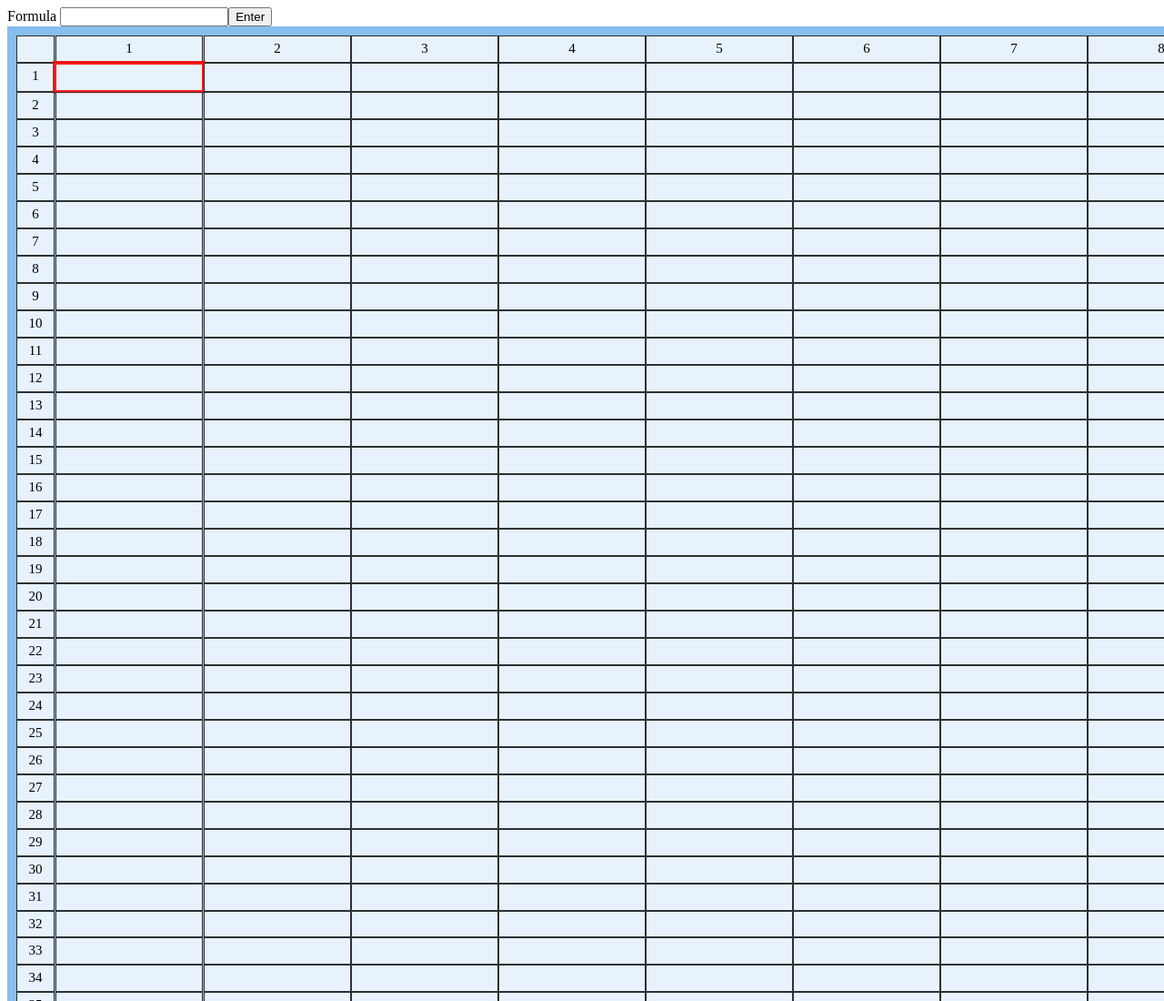
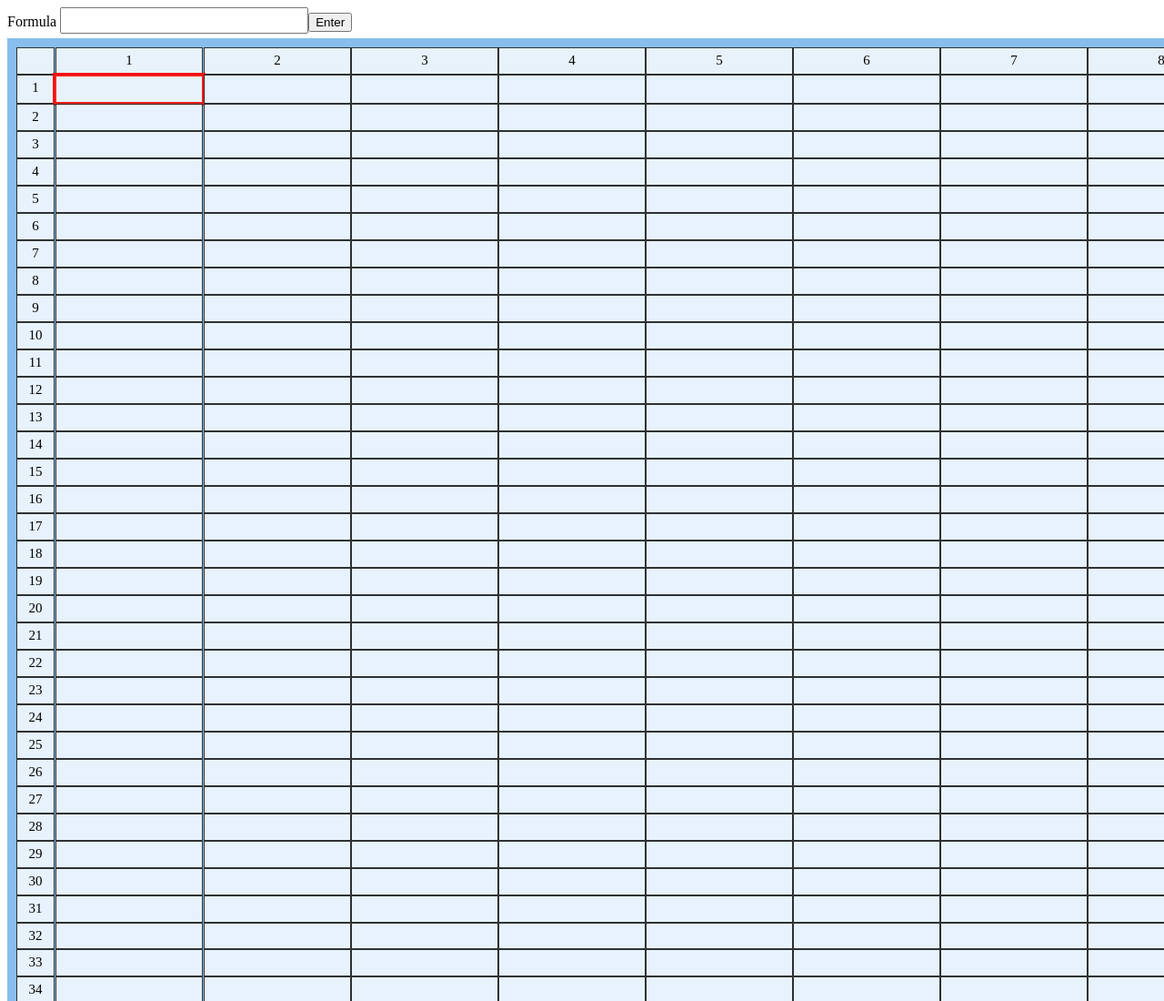
Before and after one commit to shivaramakrishnamarepalli/spreadSheet, a plain HTML site: page index.html in a window 1280 px wide. Shown: the top 1100 px of the page at 91% size. Drawn offline with Linux system fonts and the light colour scheme.

Commit message:
Add formula input

```diff
--- a/index.css
+++ b/index.css
@@ -14,7 +14,12 @@
   margin: 0 auto;
 }
 
-.current-cell{
+.current-cell {
   border: 2px solid rgba(255, 0, 0, 0.87);
-  outline : rgba(255, 0, 0, 0.87) solid 2px;
+  outline: rgba(255, 0, 0, 0.87) solid 2px;
 }
+
+#formula-input {
+  font-size: 20px;
+  margin-bottom: 5px;
+}
```
